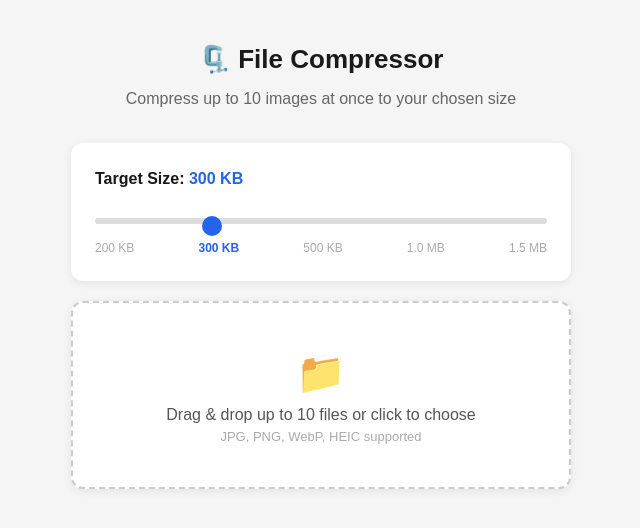
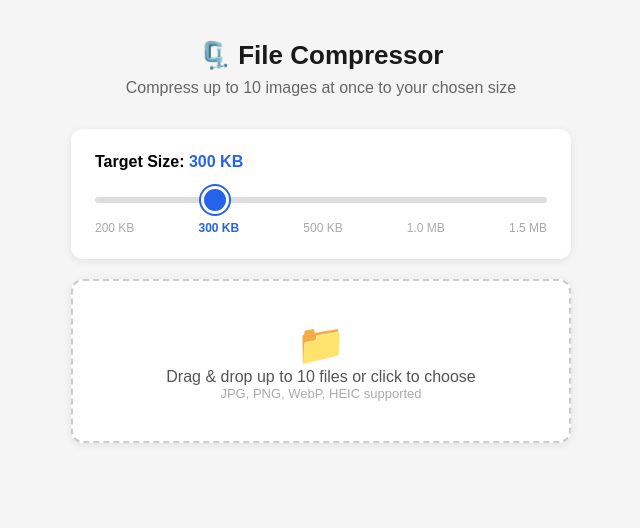
Before and after one commit to HABANEROcash/pdf-compressor, a Next.js app: page / in a window 1280 px wide. Shown: the top 528 px of the page, without its empty margins (319-959 px from the left). Built offline with nearby package versions, Linux system fonts and the light colour scheme.

Commit message:
fix slider

```diff
--- a/app/globals.css
+++ b/app/globals.css
@@ -1,29 +1,24 @@
-@import "tailwindcss";
-
-:root {
-  --background: #ffffff;
-  --foreground: #171717;
-}
-
-@theme inline {
-  --color-background: var(--background);
-  --color-foreground: var(--foreground);
-  --font-sans: var(--font-geist-sans);
-  --font-mono: var(--font-geist-mono);
-}
-
-@media (prefers-color-scheme: dark) {
-  :root {
-    --background: #0a0a0a;
-    --foreground: #ededed;
-  }
+* {
+  box-sizing: border-box;
+  padding: 0;
+  margin: 0;
 }
 
 body {
-  background: var(--background);
-  color: var(--foreground);
-  font-family: Arial, Helvetica, sans-serif;
+  background: #f5f5f5;
 }
+
+input[type='range'] {
+  -webkit-appearance: none;
+  appearance: none;
+  width: 100%;
+  height: 6px;
+  border-radius: 3px;
+  background: #ddd;
+  outline: none;
+  margin: 10px 0;
+}
+
 input[type='range']::-webkit-slider-thumb {
   -webkit-appearance: none;
   appearance: none;
@@ -35,9 +30,3 @@ input[type='range']::-webkit-slider-thumb {
   border: 3px solid white;
   box-shadow: 0 0 0 2px #2563eb;
 }
-
-input[type='range']::-webkit-slider-runnable-track {
-  height: 6px;
-  border-radius: 3px;
-  background: #ddd;
-}
```
